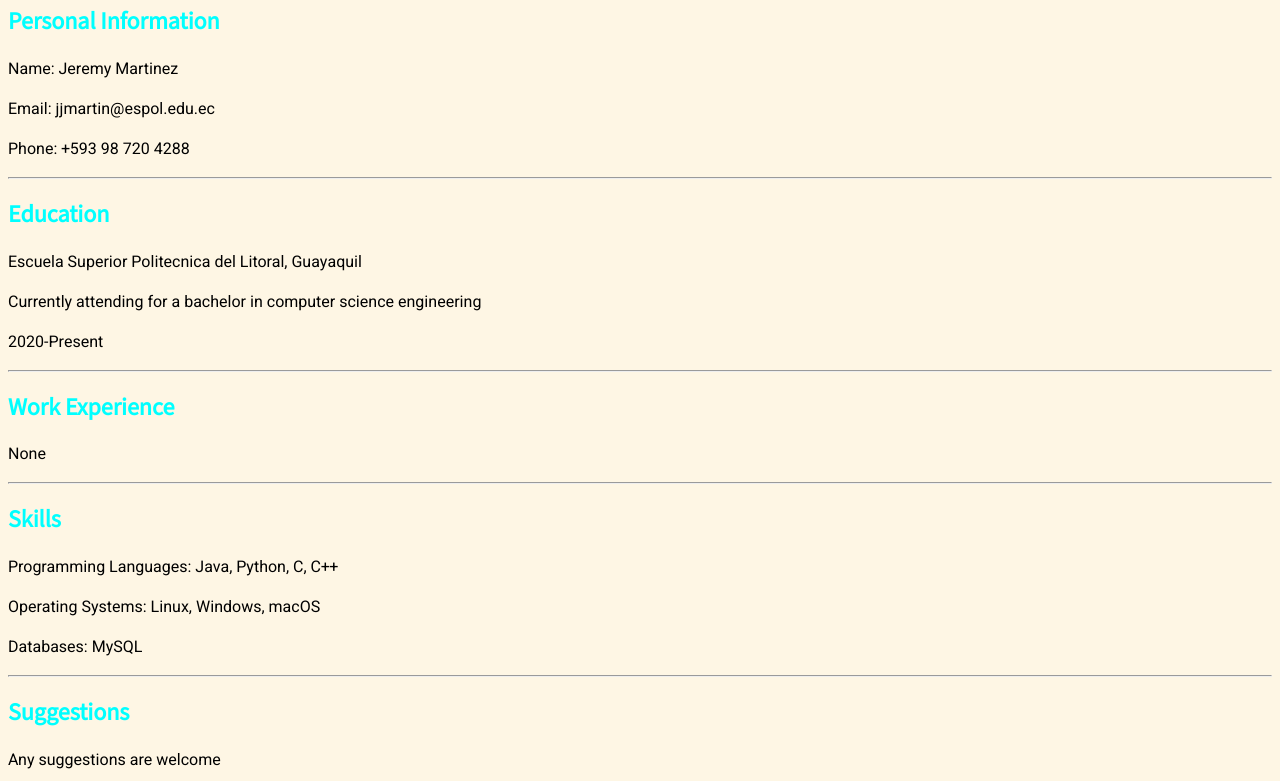
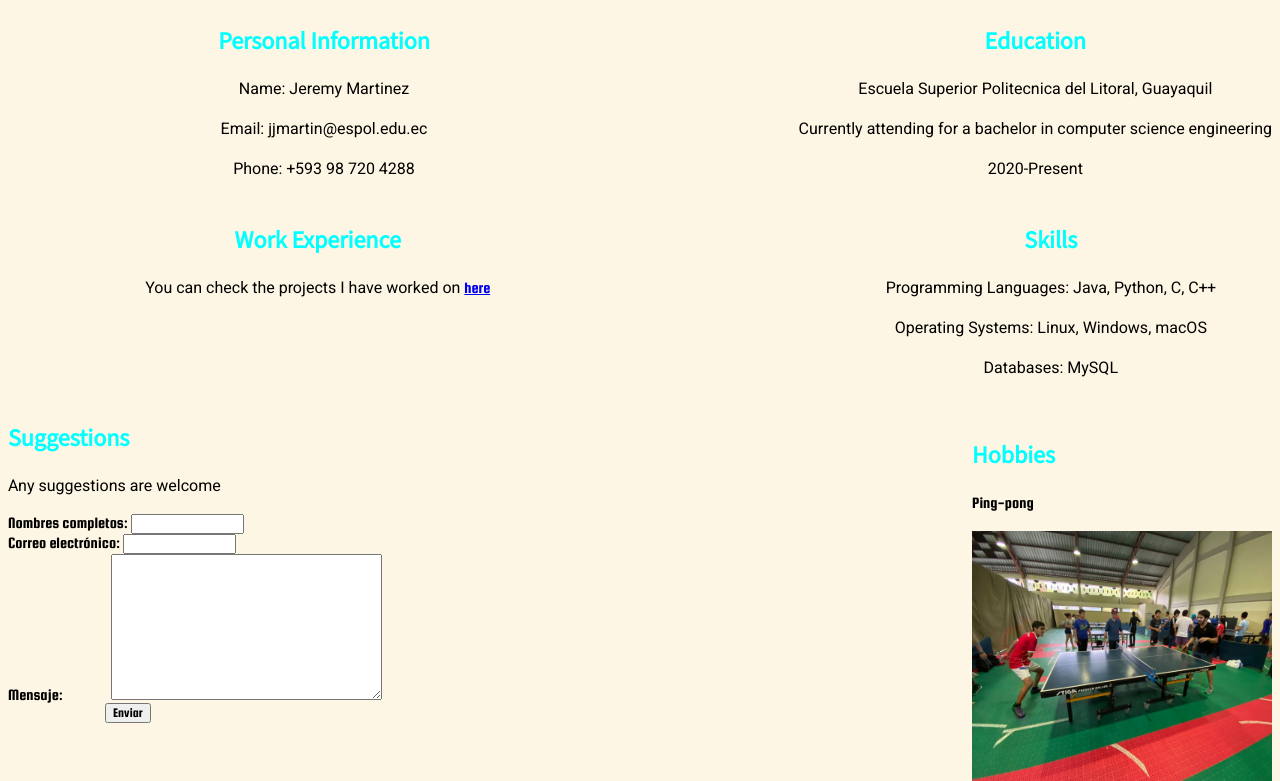
Before and after one commit to jeremymartinez01/curriculum, a plain HTML site: page index.html in a window 1280 px wide. Shown: the part 71-852 px from the top of the page. Drawn offline with Linux system fonts and the light colour scheme.

Commit message:
cambios de diseno

```diff
--- a/index.html
+++ b/index.html
@@ -12,34 +12,34 @@
 </head>
 <body>
     <header>
-        <h1>Curriculum Vitae</h1>
+        <h1 id="curriculum">Curriculum Vitae</h1>
     </header>
     <main>
-        <section class="personalinformation">
+        <section id="personalinformation">
             <h2 id="titulosh2">Personal Information</h2>
             <p>Name: Jeremy Martinez</p>
             <p>Email: jjmartin@espol.edu.ec</p>
             <p>Phone: +593 98 720 4288
-            <hr>
         </section>
         <section id="education">
             <h2 id="titulosh2">Education</h2>
             <p>Escuela Superior Politecnica del Litoral, Guayaquil</p>
             <p>Currently attending for a bachelor in computer science engineering</p>
             <p>2020-Present</p>
-            <hr>
         </section>
-        <section>
+        <section id="work">
             <h2 id="titulosh2">Work Experience</h2>
-            <p>None</p>
-            <hr>
+            <p>You can check the projects I have worked on <a href="https://github.com/jeremymartinez01?tab=repositories" target="_blank">here</a></p>
+            <br>
+            <br>
+            <br>
+            <br>
         </section>
-        <section class="skills">
+        <section id="skills">
             <h2 id="titulosh2">Skills</h2>
             <p>Programming Languages: Java, Python, C, C++</p>
             <p>Operating Systems: Linux, Windows, macOS</p>
             <p>Databases: MySQL</p>
-            <hr>
         </section>
 <div id="suggestions">
     <h2 id="titulosh2">Suggestions</h2>
@@ -51,10 +51,11 @@
         <label for="correoelectronico">Correo electrónico:</label>
         <input type="email" id="correoelectronico" name="correoelectronico" required="required"/>
         <br>
-        <label for="mensaje">Mensaje:</label>
+        <label for="mensaje">Mensaje: &nbsp &nbsp &nbsp &nbsp &nbsp &nbsp &nbsp</label>
         <textarea id="mensaje" name="mensaje" rows="10" cols="50"></textarea>
         <br>
-        <button type="submit" name="enviar">Enviar</button>
+        &nbsp &nbsp &nbsp &nbsp &nbsp &nbsp &nbsp &nbsp &nbsp &nbsp &nbsp &nbsp &nbsp &nbsp &nbsp
+         <button type="submit" name="enviar">Enviar </button>
     </form>
 </div>
 <section>
@@ -91,6 +92,25 @@
     </table>
 </section>
 <section>
+    <h2 id="titulosh2">Universidad</h2>
+    <iframe src="https://www.google.com/maps/embed?pb=!1m18!1m12!1m3!1d3987.015179384249!2d-79.96944032323505!3d-2.1478748315615888!2m3!1f0!2f0!3f0!3m2!1i1024!2i768!4f13.1!3m3!1m2!1s0x902d72f925e5bfdb%3A0x327cdb9f7f4ba3b2!2sEscuela%20Superior%20Polit%C3%A9cnica%20del%20Litoral%20(ESPOL)!5e0!3m2!1ses!2sec!4v1684784569456!5m2!1ses!2sec"
+    width="600" height="450" style="border:0;" allowfullscreen="" loading="lazy" referrerpolicy="no-referrer-when-downgrade"></iframe>
+</section>
+<section id="streamers">
+    <h2 id="titulosh2">Streamers favoritos</h2>
+    <ol>
+        <li> <p>Aceu</p> </li>
+            <iframe width="560" height="315" src="https://www.youtube.com/embed/83PBBcQgCiI"
+            title="YouTube video player" frameborder="0" allow="accelerometer; autoplay; clipboard-write;
+            encrypted-media; gyroscope; picture-in-picture; web-share" allowfullscreen></iframe>
+        <li><p>IitzTimmy</p></li>
+            <iframe width="560" height="315" src="https://www.youtube.com/embed/DGzshIs0ZAM" title="YouTube video player"
+            frameborder="0" allow="accelerometer; autoplay; clipboard-write; encrypted-media; gyroscope; picture-in-picture; web-share"
+            allowfullscreen></iframe>
+
+    </ol>
+</section>
+<section id="sections">
     <br>
     <h2 id="titulosh2">Sections</h2>
     <ul>
@@ -108,26 +128,6 @@
         </li>
     </ul>
 </section>
-<section>
-    <h2 id="titulosh2">Universidad</h2>
-    <iframe src="https://www.google.com/maps/embed?pb=!1m18!1m12!1m3!1d3987.015179384249!2d-79.96944032323505!3d-2.1478748315615888!2m3!1f0!2f0!3f0!3m2!1i1024!2i768!4f13.1!3m3!1m2!1s0x902d72f925e5bfdb%3A0x327cdb9f7f4ba3b2!2sEscuela%20Superior%20Polit%C3%A9cnica%20del%20Litoral%20(ESPOL)!5e0!3m2!1ses!2sec!4v1684784569456!5m2!1ses!2sec"
-    width="600" height="450" style="border:0;" allowfullscreen="" loading="lazy" referrerpolicy="no-referrer-when-downgrade"></iframe>
-</section>
-<section>
-    <h2 id="titulosh2">Streamers favoritos</h2>
-    <ol>
-        <li> <p>Aceu</p> </li>
-
-            <iframe width="560" height="315" src="https://www.youtube.com/embed/83PBBcQgCiI"
-            title="YouTube video player" frameborder="0" allow="accelerometer; autoplay; clipboard-write;
-            encrypted-media; gyroscope; picture-in-picture; web-share" allowfullscreen></iframe>
-        <li><p>IitzTimmy</p></li>
-        <iframe width="560" height="315" src="https://www.youtube.com/embed/DGzshIs0ZAM" title="YouTube video player"
-        frameborder="0" allow="accelerometer; autoplay; clipboard-write; encrypted-media; gyroscope; picture-in-picture; web-share"
-        allowfullscreen></iframe>
-
-    </ol>
-</section>
 </main>
 <footer>
 <p>Copyright &copy; 2023</p>
--- a/stylesheets/style.css
+++ b/stylesheets/style.css
@@ -1,4 +1,39 @@
 @import url('https://fonts.googleapis.com/css2?family=Heebo&family=Mada&family=Squada+One&display=swap');
+main{
+    display: flex;
+    row-gap: 0.5rem;
+    column-gap: 0.5rem;
+    flex-wrap: wrap;
+    justify-content: space-between;
+}
+#curriculum{
+    text-align: center;
+}
+#personalinformation{
+    text-align: center;
+    width: 50%;
+}
+#education{
+    width: 50;
+    text-align: center;
+}
+#work{
+    width: 49%;
+    text-align: center;
+}
+#skills{
+    width: 35%;
+    text-align: center;
+}
+#suggestions{
+    width: 33%;
+}
+#streamers{
+    width: 50%;
+}
+#sections{
+    width: 33%;
+}
 *{
     font-family: 'Squada One' , cursive;
 }
```
